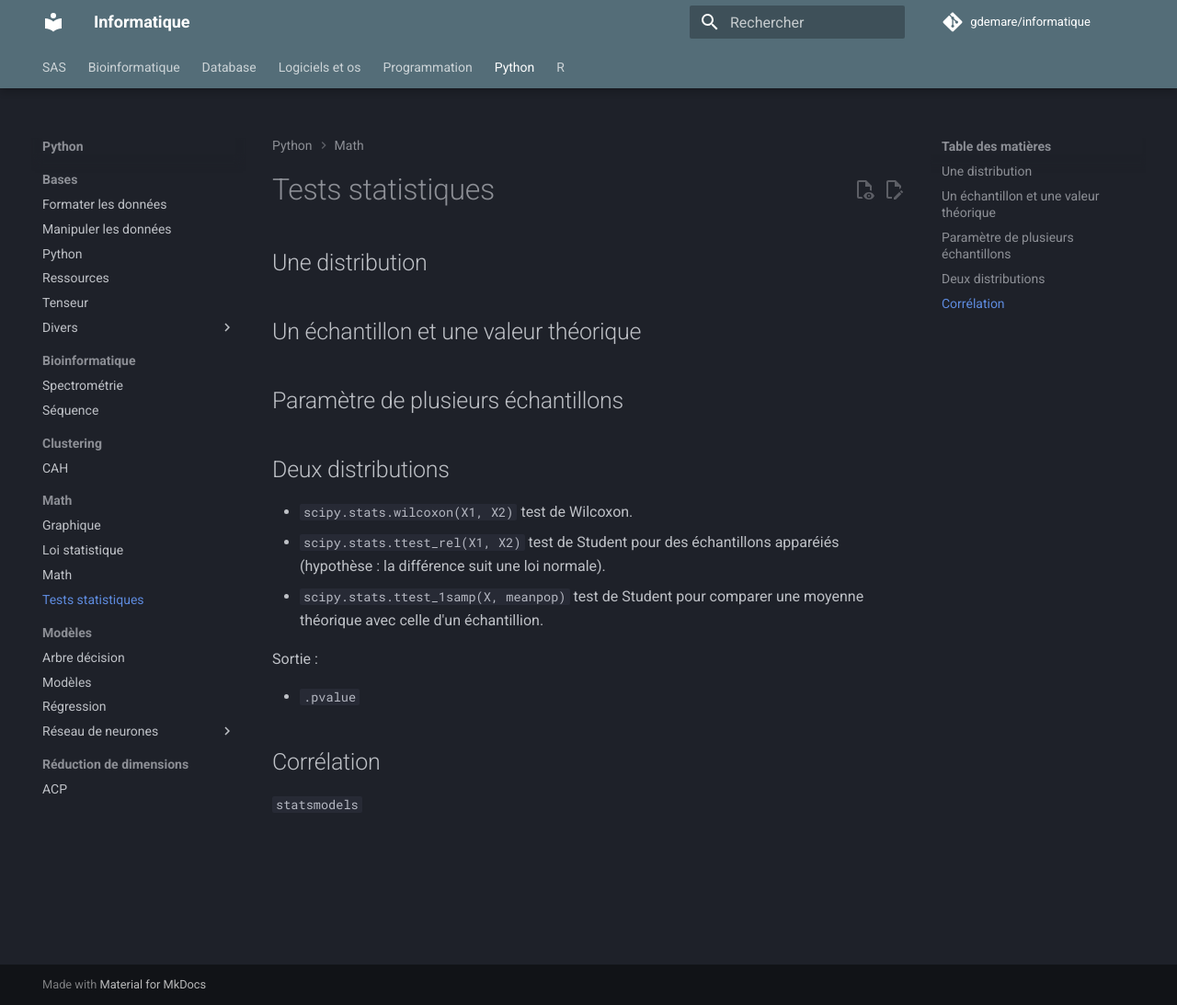
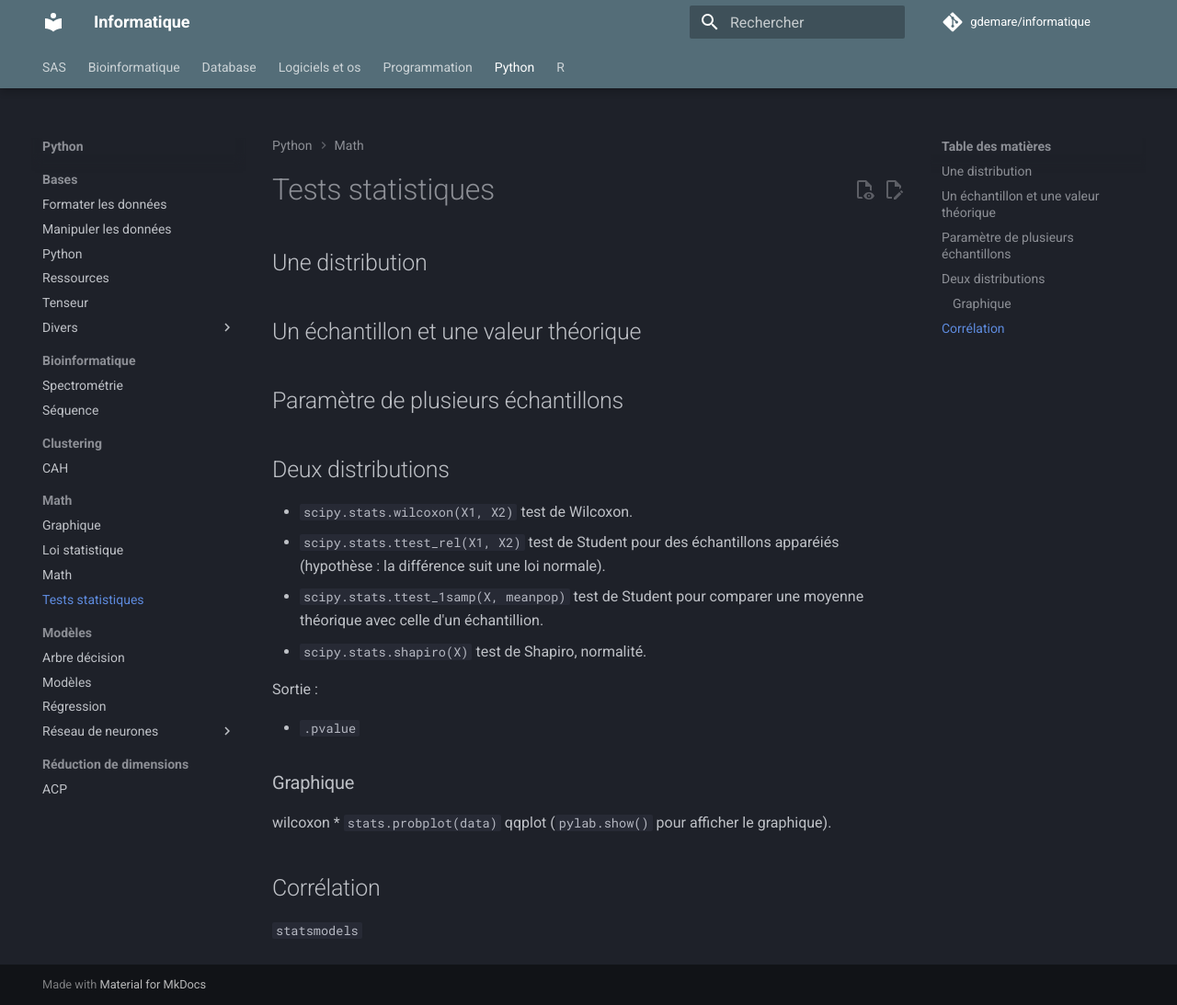
Before and after one commit to gdemare/Informatique, an MkDocs documentation site: the page built from docs/python/math/tests statistiques.md, in a window 1280 px wide and 1093 px high. Shown: the whole window at 92% size. Built offline with MkDocs 1.6.1 and Material for MkDocs 9.7.7, drawn with Linux system fonts in a browser that asks for light colours; comment, search, counter and statistics services are not loaded.

Commit message:
Update tests statistiques.md

```diff
--- a/docs/python/math/tests statistiques.md
+++ b/docs/python/math/tests statistiques.md
@@ -9,11 +9,16 @@
 * `scipy.stats.wilcoxon(X1, X2)` test de Wilcoxon.
 * `scipy.stats.ttest_rel(X1, X2)` test de Student pour des échantillons apparéiés (hypothèse : la différence suit une loi normale).
 * `scipy.stats.ttest_1samp(X, meanpop)` test de Student pour comparer une moyenne théorique avec celle d'un échantillion.
+* `scipy.stats.shapiro(X)` test de Shapiro, normalité.
 
 Sortie :
 
 *  `.pvalue`
 
+### Graphique
+wilcoxon
+* `stats.probplot(data)` qqplot (`pylab.show()` pour afficher le graphique).
+
 ## Corrélation
 
 `statsmodels`
```
